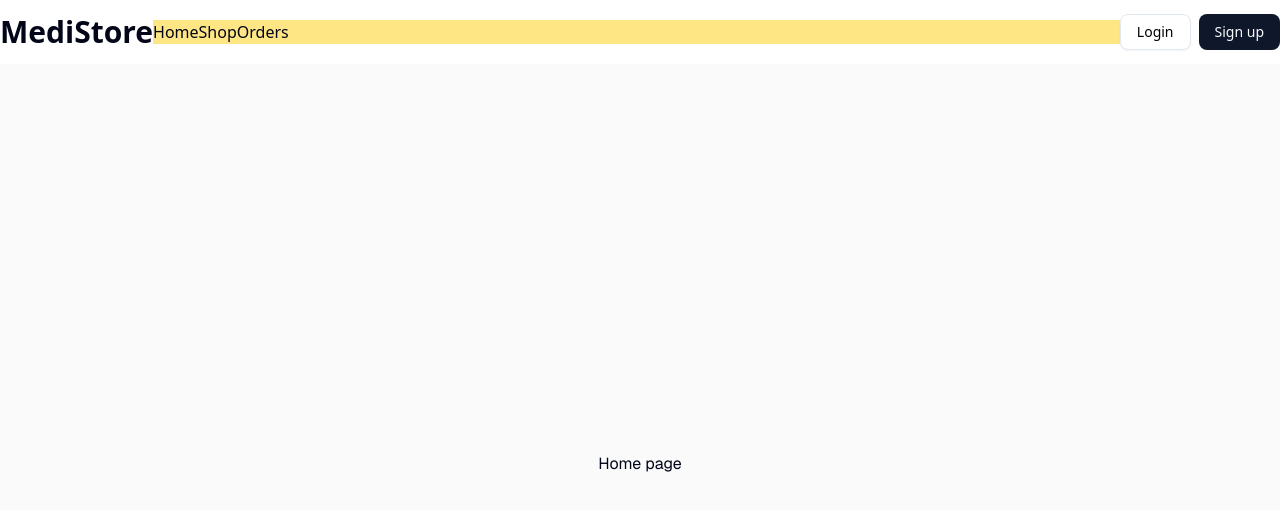
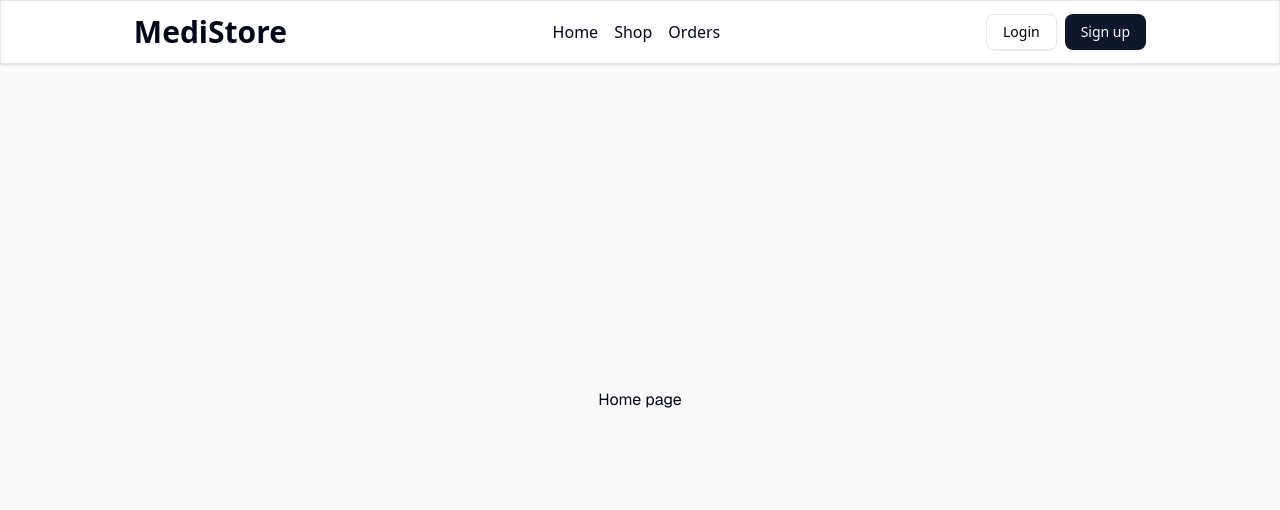
Before and after one commit to manik-babu/medistore-frontend, a Next.js app: page / in a window 1280 px wide. Shown: the top 510 px of the page. Built offline with nearby package versions, Linux system fonts and the light colour scheme.

Commit message:
Add better-auth and create navbar and add dark mode

```diff
--- a/package.json
+++ b/package.json
@@ -16,6 +16,7 @@
     "@radix-ui/react-navigation-menu": "^1.2.14",
     "@radix-ui/react-separator": "^1.1.8",
     "@radix-ui/react-slot": "^1.2.4",
+    "better-auth": "^1.4.18",
     "class-variance-authority": "^0.7.1",
     "clsx": "^2.1.1",
     "lucide-react": "^0.563.0",
--- a/src/components/layouts/Navbar.tsx
+++ b/src/components/layouts/Navbar.tsx
@@ -1,23 +1,26 @@
+"use client"
 import Image from "next/image";
 import Link from "next/link";
 import { Button } from "../ui/button";
+import { redirect } from "next/navigation";
 
 export default function Navbar() {
     return (
-        <div className="w-screen dark:bg-card bg-card h-16 flex items-center">
+        <div className="fixed w-[100vw] shadow-sm border dark:bg-card bg-card h-16 flex items-center justify-around z-10">
             <div>
                 {/* <Image src="" alt="" /> */}
                 <h1 className="font-bold text-3xl">MediStore</h1>
             </div>
-            <nav className="grow bg-amber-200">
+            <nav className=" flex justify-center gap-4">
                 <Link href="/">Home</Link>
                 <Link href="/shop">Shop</Link>
-                <Link href="/shop">Orders</Link>
+                <Link href="/customer/orders">Orders</Link>
             </nav>
             <div className="flex gap-2">
-                <Button variant={"outline"} className="bg-white text-black dark:text-white cursor-pointer">Login</Button>
-                <Button className="cursor-pointer">Sign up</Button>
-
+                <Button onClick={() => redirect("/login")} variant={"outline"} className="bg-white text-black dark:text-white cursor-pointer">
+                    Login
+                </Button>
+                <Button onClick={() => redirect("/signup")} className="cursor-pointer">Sign up</Button>
             </div>
         </div>
     );
--- a/src/components/signup-form.tsx
+++ b/src/components/signup-form.tsx
@@ -50,13 +50,6 @@ export function SignupForm({ ...props }: React.ComponentProps<typeof Card>) {
                 Must be at least 8 characters long.
               </FieldDescription>
             </Field>
-            <Field>
-              <FieldLabel htmlFor="confirm-password">
-                Confirm Password
-              </FieldLabel>
-              <Input id="confirm-password" type="password" required />
-              <FieldDescription>Please confirm your password.</FieldDescription>
-            </Field>
             <FieldGroup>
               <Field>
                 <Button type="submit">Create Account</Button>
--- /dev/null
+++ b/src/lib/auth-client.ts
@@ -0,0 +1,12 @@
+import { createAuthClient } from "better-auth/react"
+export const authClient = createAuthClient({
+    /** The base URL of the server (optional if you're using the same domain) */
+    baseURL: "http://localhost:3000"
+})
+
+export const signInWithGoogle = async () => {
+    authClient.signIn.social({
+        provider: "google",
+        callbackURL: "http://localhost:3000"
+    });
+}
```
Also changed, not shown: 1 other file (tests, documents, lock files or other folders).
